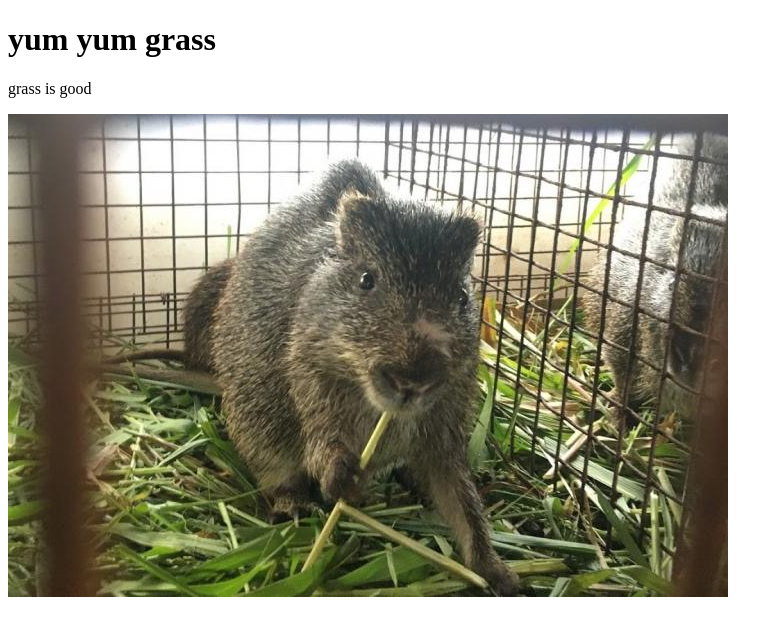
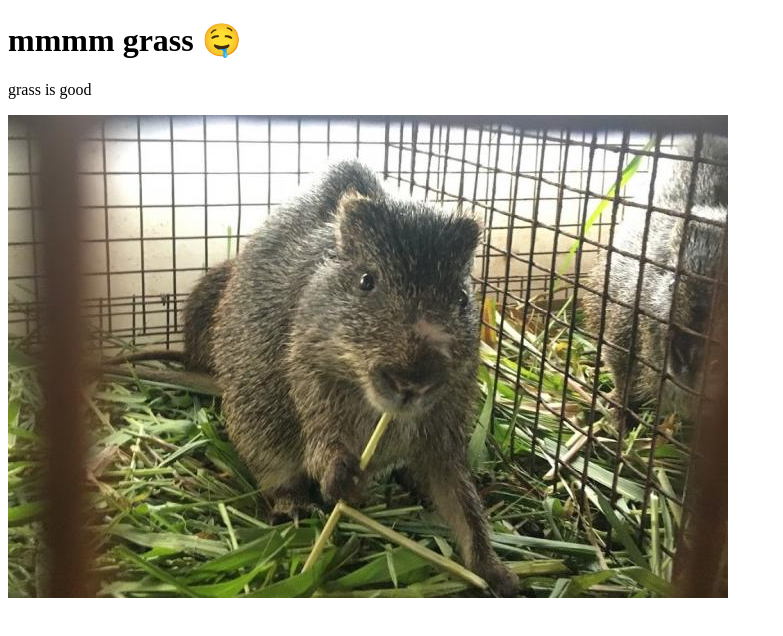
Before and after one commit to grasscutting/grasscutting.github.io, a plain HTML site: page index.html in a window 1280 px wide. Shown: the whole page, without its empty margins (0-783 px from the left). Drawn offline with Linux system fonts and the light colour scheme.

Commit message:
Update index.html

```diff
--- a/index.html
+++ b/index.html
@@ -4,13 +4,13 @@
     <meta charset="UTF-8">
     <meta http-equiv="X-UA-Compatible" content="IE=edge">
     <meta name="viewport" content="width=device-width, initial-scale=1.0">
-    <title>mmmhh grass 😋</title>
+    <title>yum yum i love grass 😋</title>
     <link rel="icon" href="./assets/grasscutter.png">
     <link rel="stylesheet" href="./assets/style.css">
 </head>
 <body>
     <h1>
-        yum yum grass
+        mmmm grass 🤤
     </h1>
     <p>
         grass is good
```
